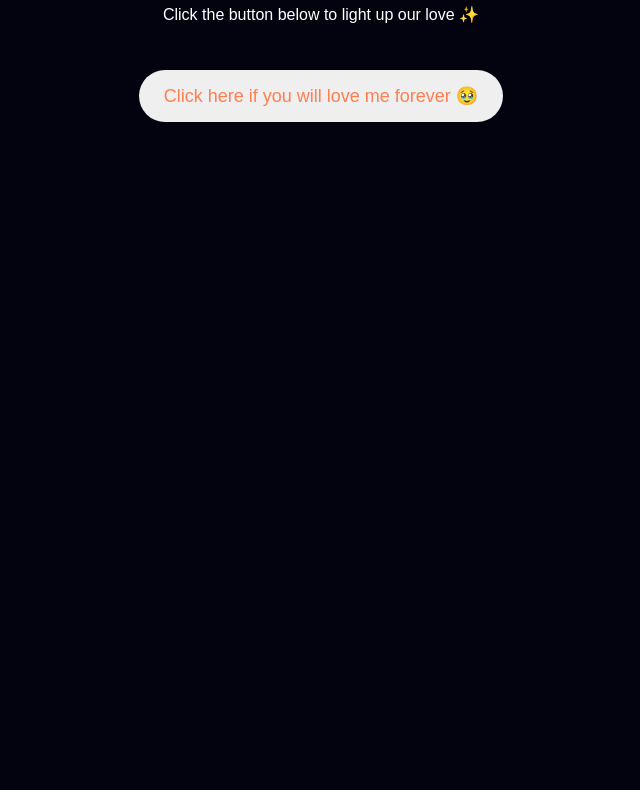
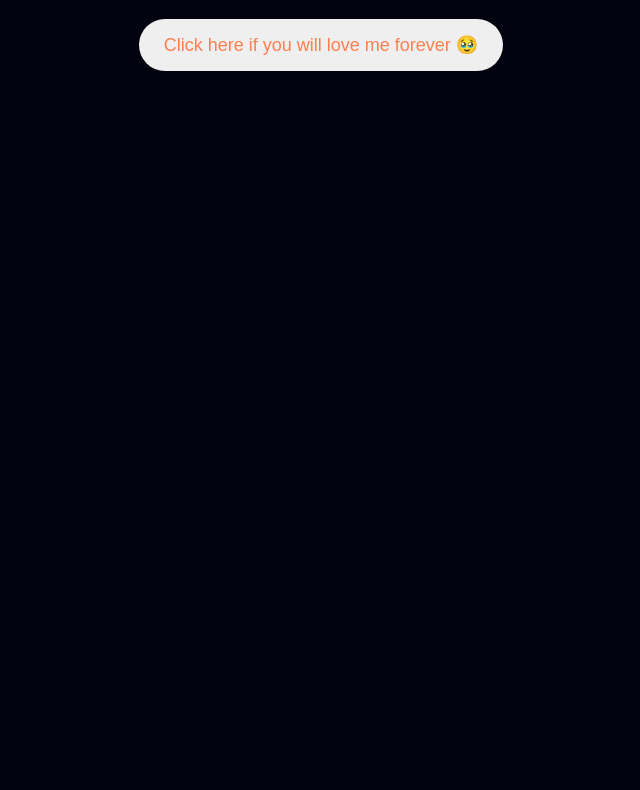
Before and after one commit to alv88na/valentine-surprise, a plain HTML site: page light.html in a window 1280 px wide. Shown: the part 212-1002 px from the top of the page, without its empty margins (319-959 px from the left). Drawn offline with Linux system fonts and the light colour scheme.

Commit message:
Update light.html

```diff
--- a/light.html
+++ b/light.html
@@ -81,7 +81,6 @@ button{
 
 <div id="bulb">💡</div>
 
-<p>Click the button below to light up our love ✨</p>
 
 <button onclick="lightUp()">Click here if you will love me forever 🥹</button>
 
```
